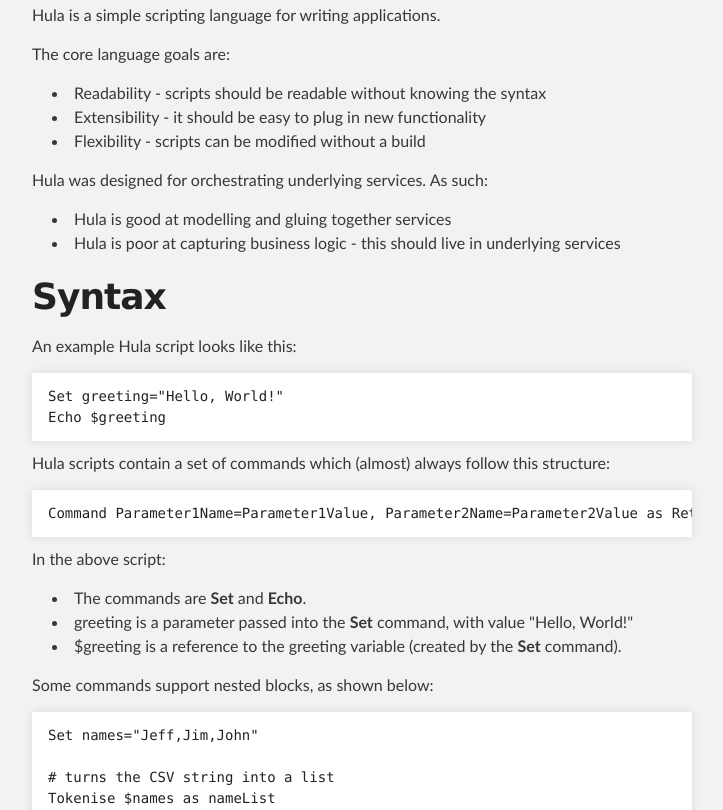
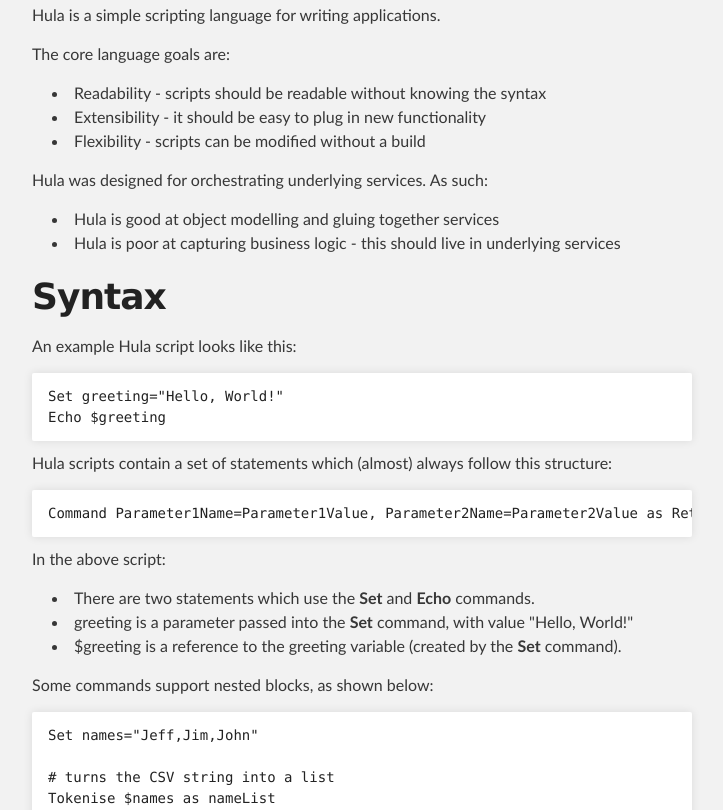
Before and after one commit to simoncurd/hula-lang, a plain HTML site: page index.html in a window 1280 px wide. Shown: the part 357-1167 px from the top of the page, without its empty margins (288-1011 px from the left). Drawn offline with Linux system fonts and the light colour scheme.

```diff
--- a/index.html
+++ b/index.html
@@ -44,7 +44,7 @@
 </ul><p>Hula was designed for orchestrating underlying services. As such:</p>
 
 <ul>
-<li>Hula is good at modelling and gluing together services</li>
+<li>Hula is good at object modelling and gluing together services</li>
 <li>Hula is poor at capturing business logic - this should live in underlying services<br>
 </li>
 </ul><h1>Syntax</h1>
@@ -55,15 +55,15 @@
 Echo $greeting
 </code></pre>
 
-<p>Hula scripts contain a set of commands which (almost) always follow this structure:</p>
+<p>Hula scripts contain a set of statements which (almost) always follow this structure:</p>
 
 <pre><code>Command Parameter1Name=Parameter1Value, Parameter2Name=Parameter2Value as ReturnVariable
 </code></pre>
 
-<p>In the above script: </p>
+<p>In the above script:</p>
 
 <ul>
-<li>The commands are <strong>Set</strong> and <strong>Echo</strong>.</li>
+<li>There are two statements which use the <strong>Set</strong> and <strong>Echo</strong> commands.</li>
 <li>greeting is a parameter passed into the <strong>Set</strong> command, with value "Hello, World!"</li>
 <li>$greeting is a reference to the greeting variable (created by the <strong>Set</strong> command).</li>
 </ul><p>Some commands support nested blocks, as shown below:</p>
```
Also changed, not shown: params.json (+1 -1 lines).
